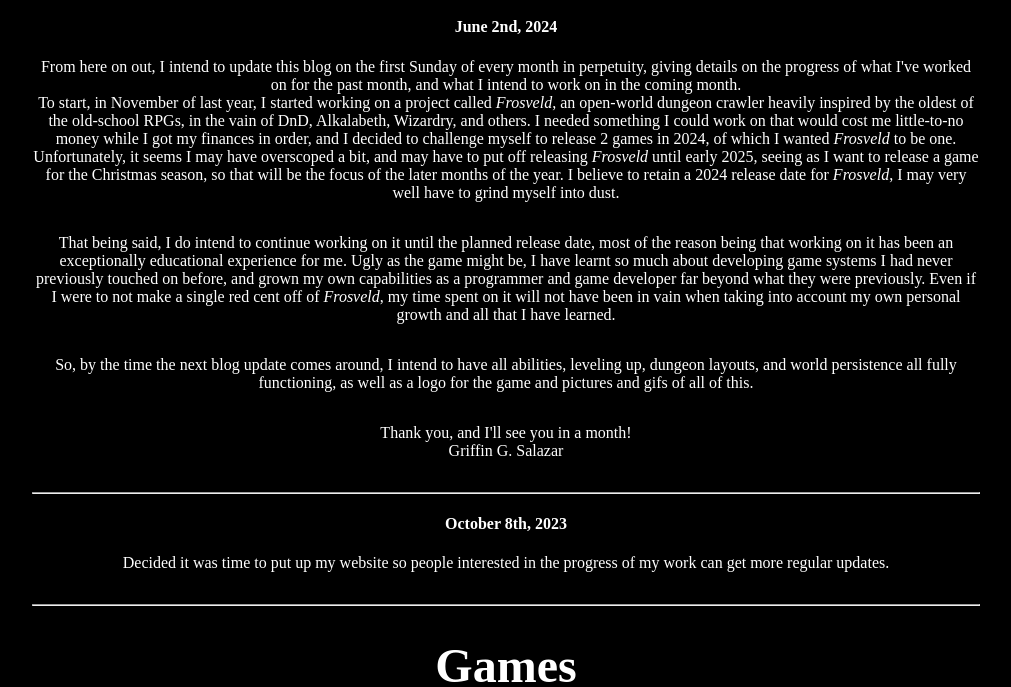
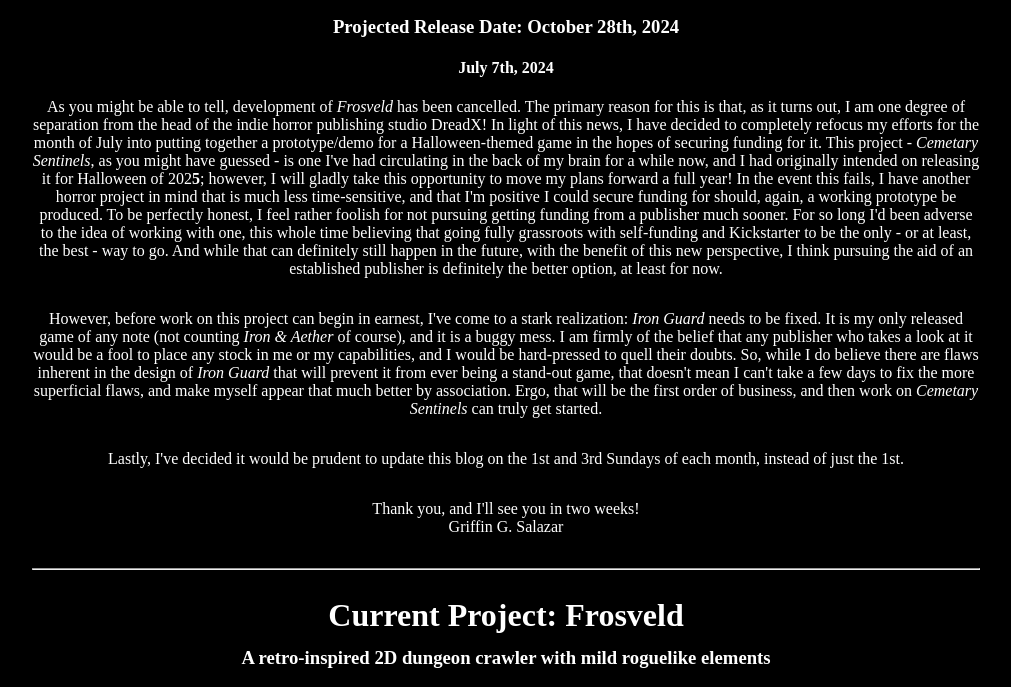
Before and after one commit to ggsalazar/ggsalazar.github.io, a plain HTML site: page index.html in a window 1280 px wide. Shown: the part 380-1067 px from the top of the page, without its empty margins (134-1145 px from the left). Drawn offline with Linux system fonts and the light colour scheme.

Commit message:
Updated blog

```diff
--- a/index.html
+++ b/index.html
@@ -24,6 +24,28 @@
             <div class="devblog">
                 <hr>
                 <h1>Development Blog</h1>
+
+                <h2>Current Project: Cemetary Sentinels</h2>
+                <h3>A Plants vs. Zombies-inspired 2D autobattler about spirits attempting to break out of a cemetary</h3>
+                <h3>Projected Release Date: October 28th, 2024
+                <h4>July 7th, 2024</h4>
+                <p>As you might be able to tell, development of <i>Frosveld</i> has been cancelled. The primary reason for this is that, as it turns out, I am one degree of separation from the head of the indie horror publishing studio DreadX!
+                 In light of this news, I have decided to completely refocus my efforts for the month of July into putting together a prototype/demo for a Halloween-themed game in the hopes of securing funding for it. This project - <i>Cemetary
+                 Sentinels</i>, as you might have guessed - is one I've had circulating in the back of my brain for a while now, and I had originally intended on releasing it for Halloween of 202<b>5</b>; however, I will gladly take this opportunity
+                 to move my plans forward a full year! In the event this fails, I have another horror project in mind that is much less time-sensitive, and that I'm positive I could secure funding for should, again, a working prototype be produced.
+                 To be perfectly honest, I feel rather foolish for not pursuing getting funding from a publisher much sooner. For so long I'd been adverse to the idea of working with one, this whole time believing that going fully grassroots with
+                 self-funding and Kickstarter to be the only - or at least, the best - way to go. And while that can definitely still happen in the future, with the benefit of this new perspective, I think pursuing the aid of an established publisher
+                 is definitely the better option, at least for now.</p>
+                <p>However, before work on this project can begin in earnest, I've come to a stark realization: <i>Iron Guard</i> needs to be fixed. It is my only released game of any note (not counting <i>Iron & Aether</i> of course), and it is a buggy mess.
+                 I am firmly of the belief that any publisher who takes a look at it would be a fool to place any stock in me or my capabilities, and I would be hard-pressed to quell their doubts. So, while I do believe there are flaws inherent in the
+                 design of <i>Iron Guard</i> that will prevent it from ever being a stand-out game, that doesn't mean I can't take a few days to fix the more superficial flaws, and make myself appear that much better by association. Ergo, that will be the
+                 first order of business, and then work on <i>Cemetary Sentinels</i> can truly get started.</p>
+                <p>Lastly, I've decided it would be prudent to update this blog on the 1st and 3rd Sundays of each month, instead of just the 1st.</p>
+                <p>Thank you, and I'll see you in two weeks!<br>
+                Griffin G. Salazar</p>
+
+                <hr>
+
                 <h2>Current Project: Frosveld</h2>
                 <h3>A retro-inspired 2D dungeon crawler with mild roguelike elements</h3>
                 <h4>June 2nd, 2024</h4>
@@ -38,7 +60,9 @@
                 <p>So, by the time the next blog update comes around, I intend to have all abilities, leveling up, dungeon layouts, and world persistence all fully functioning, as well as a logo for the game and pictures and gifs of all of this.</p>
                 <p>Thank you, and I'll see you in a month!<br>
                 Griffin G. Salazar</p>
+
                 <hr>
+
                 <h4>October 8th, 2023</h4>
                 <p>Decided it was time to put up my website so people interested in the progress of my work can get more regular updates.</p>
                 <hr>
```
